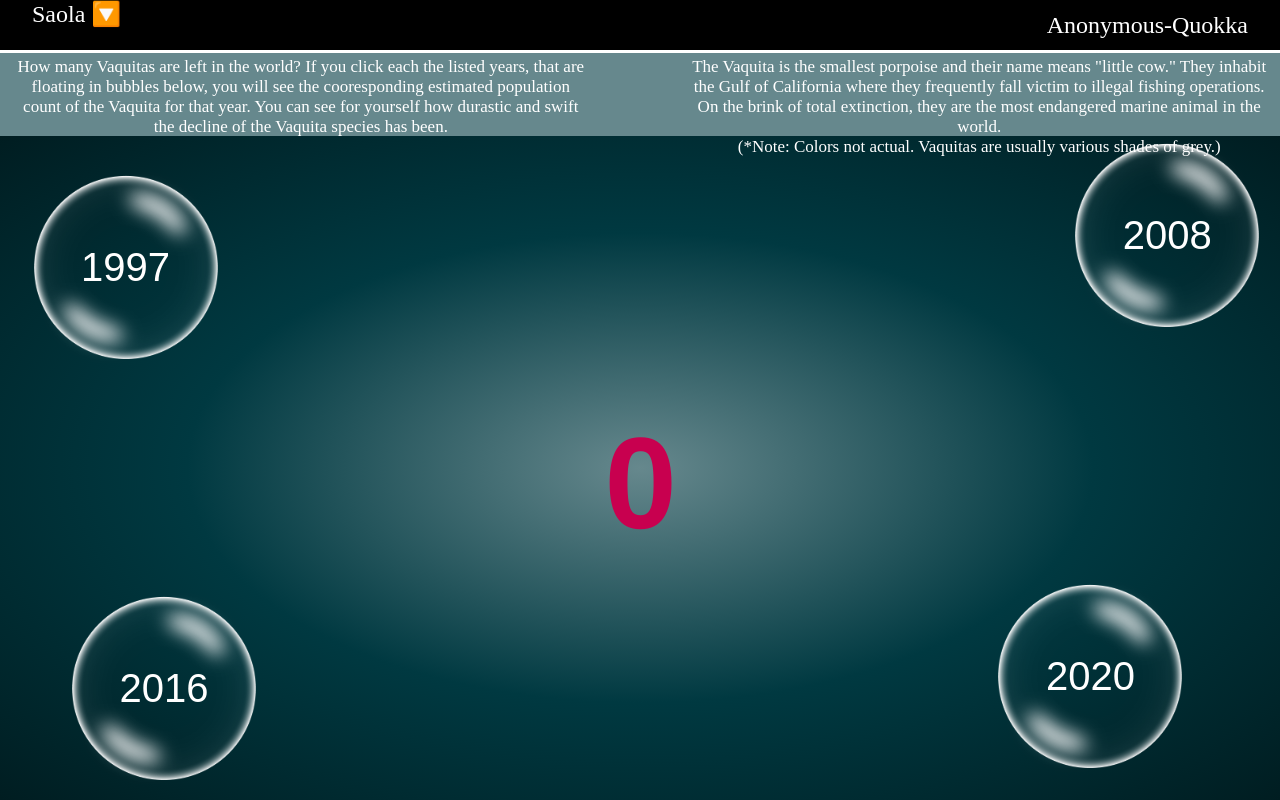
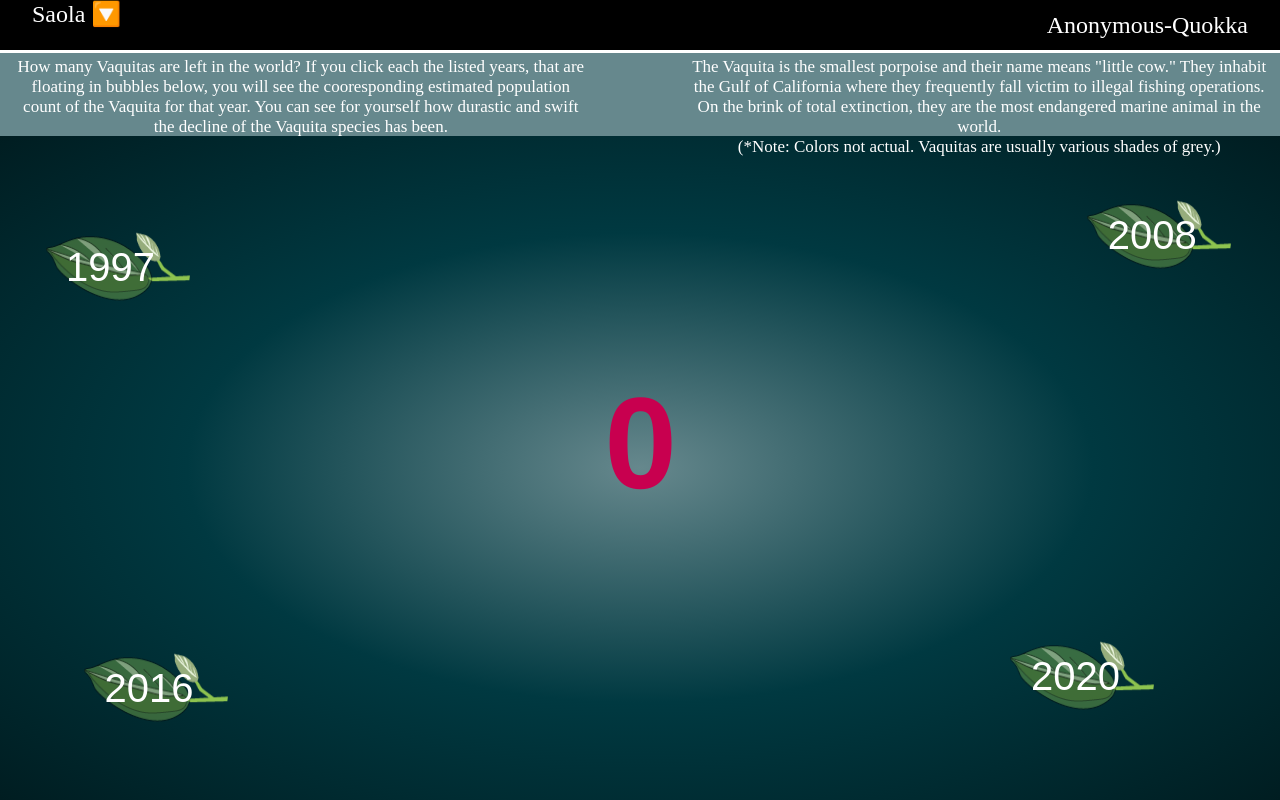
Before and after one commit to Anonymous-Quokka/Group-4-Website, a plain HTML site: page saola/saola.html in a window 1280 px wide. Drawn offline with nearby package versions, Linux system fonts and the light colour scheme; no server answers; files whose address does not match are found by name.

Commit message:
Button Styles

```diff
--- a/orangutans/css/orangutans.css
+++ b/orangutans/css/orangutans.css
@@ -138,7 +138,7 @@ span:hover + #hiddenDown {
   position: absolute;
   height: 75%;
   width: 75%;
-  top: 12.5%;
+  top: 25%;
   left: 12.5%;
   background-color: transparent;
   border-radius: 100%;
--- a/saola/css/saola.css
+++ b/saola/css/saola.css
@@ -107,7 +107,7 @@ span:hover + #hiddenDown {
   color: #C8004F;
   position: absolute;
   left: 31.3%;
-  top: 40%;
+  top: 35%;
   font-size: 130px;
   text-align: center;
   height: 37.5vh;
@@ -139,7 +139,7 @@ span:hover + #hiddenDown {
   height: 75%;
   width: 75%;
   top: 12.5%;
-  left: 12.5%;
+  left: 5%;
   background-color: transparent;
   border-radius: 100%;
   border: none;
--- a/saola/saola.html
+++ b/saola/saola.html
@@ -62,27 +62,27 @@
       <div id="bubble1">
         <div class="bubble_button">
           <button id="button1">1997</button>
-          <img src="img/bubble.png" alt="a bubble">
+          <img src="img/saolaLeaf.png" alt="a bubble">
         </div>
       </div>
 
       <div id="bubble2">
         <div class="bubble_button">
-          <img src="img/bubble.png" alt="a bubble">
+          <img src="img/saolaLeaf.png" alt="a bubble">
           <button id="button2">2008</button>
         </div>
       </div>
 
       <div id="bubble3">
         <div class="bubble_button">
-          <img src="img/bubble.png" alt="a bubble">
+          <img src="img/saolaLeaf.png" alt="a bubble">
           <button id="button3">2016</button>
         </div>
       </div>
 
       <div id="bubble4">
         <div class="bubble_button">
-          <img src="img/bubble.png" alt="a bubble">
+          <img src="img/saolaLeaf.png" alt="a bubble">
           <button id="button4">2020</button>
         </div>
       </div>
--- a/tiger/css/tiger.css
+++ b/tiger/css/tiger.css
@@ -107,7 +107,7 @@ span:hover + #hiddenDown {
   color: #C8004F;
   position: absolute;
   left: 31.3%;
-  top: 40%;
+  top: 35%;
   font-size: 130px;
   text-align: center;
   height: 37.5vh;
```
Also changed, not shown: tiger/tiger.html (+4 -4 lines), vaquita/vaquita.html (+0 -1 lines), orangutans/img/bubble.png (deleted), orangutans/img/durianFruit.png (added), orangutans/orangutans.html (indentation only), saola/img/bubble.png (deleted), saola/img/saolaLeaf.png (added), tiger/img/bubble.png (deleted), tiger/img/flower.png (added). Lines whose indentation alone changed are shown as unchanged.
